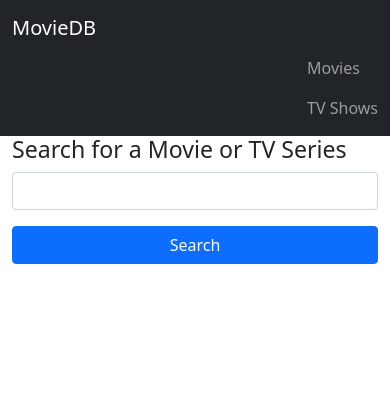
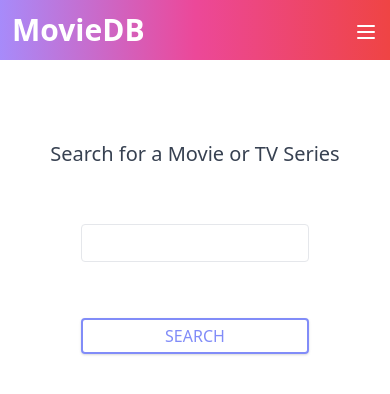
Before and after one commit to jekuuu/portfolio, a React (Create React App) app: page / in a window 390 px wide. Shown: the top 394 px of the page. Built offline with nearby package versions, Linux system fonts and the light colour scheme.

Commit message:
changed home page to tailwind

```diff
--- /dev/null
+++ b/craco.config.js
@@ -0,0 +1,7 @@
+module.exports = {
+  style: {
+    postcss: {
+      plugins: [require('tailwindcss'), require('autoprefixer')],
+    },
+  },
+};
--- /dev/null
+++ b/postcss.config.js
@@ -0,0 +1,6 @@
+module.exports = {
+  plugins: {
+    tailwindcss: {},
+    autoprefixer: {},
+  },
+}
--- a/public/index.html
+++ b/public/index.html
@@ -24,7 +24,6 @@
       work correctly both with client-side routing and a non-root public URL.
       Learn how to configure a non-root public URL by running `npm run build`.
     -->
-    <link href="https://cdn.jsdelivr.net/npm/bootstrap@5.0.0-beta3/dist/css/bootstrap.min.css" rel="stylesheet" integrity="sha384-eOJMYsd53ii+scO/bJGFsiCZc+5NDVN2yr8+0RDqr0Ql0h+rP48ckxlpbzKgwra6" crossorigin="anonymous">
     <title>MovieDB | Search a movie</title>
   </head>
   <body>
--- a/src/Home.js
+++ b/src/Home.js
@@ -28,27 +28,29 @@ const Home = () => {
   };
 
   return (
-    <div className='container'>
-      <div className=''>
-        <h3>Search for a Movie or TV Series</h3>
+    <>
+      <div className='flex flex-col items-center'>
+        <h3 className='text-xl md:text-4xl mt-20 text-gray-700'>
+          Search for a Movie or TV Series
+        </h3>
         {isLoading && <Loader />}
-        <form onSubmit={handleOnSubmit} className='d-flex flex-column'>
+        <form onSubmit={handleOnSubmit} className='flex flex-col md:w-96'>
           <input
             type='text'
             value={searchQuery}
-            className='form-control align-items-center'
+            className='mt-14 px-3 py-2 placeholder-blueGray-300 text-blueGray-600 relative bg-white  rounded text-sm border border-blueGray-300 outline-none focus:outline-none focus:ring w-full'
             onChange={handleTextOnChange}
           />
           <button
             type='submit'
-            className='btn btn-primary mt-3 justify-content-end'
+            className='mt-14  rounded border-2 border-indigo-400 text-indigo-400 px-2 py-1 uppercase shadow  hover:shadow-inner hover:text-white hover:bg-indigo-400'
           >
             Search
           </button>
         </form>
-        <HomeCard movieData={data} mix />
       </div>
-    </div>
+      <HomeCard movieData={data} mix />
+    </>
   );
 };
 
--- a/src/HomeCard.js
+++ b/src/HomeCard.js
@@ -6,10 +6,10 @@ const HomeCard = ({ movieData }) => {
     (movie) => movie.poster_path !== null || movie.poster_path
   );
   return (
-    <div className='row'>
+    <div className='grid grid-cols-1 md:grid-cols-5 gap-5 mt-6 ml-2 mr-2'>
       {data.map((movie) => {
         return (
-          <div className='card col-md-5 offset-md-1 mt-3 col-xs-10'>
+          <div className='bg-white rounded shadow:xl border-2 transform md:hover:scale-105'>
             <Link
               to={
                 movie.media_type === 'tv'
@@ -22,6 +22,7 @@ const HomeCard = ({ movieData }) => {
               <img
                 src={`https://image.tmdb.org/t/p/w342${movie.poster_path}`}
                 alt={movie.title}
+                className='md:h-full bg-cover w-full'
               />
             </Link>
           </div>
--- a/src/Navbar.js
+++ b/src/Navbar.js
@@ -1,29 +1,79 @@
-import React from 'react';
+import React, { useState } from 'react';
 import { NavLink } from 'react-router-dom';
 
 const NavBar = () => {
+  const [toggleMenu, setToggleMenu] = useState(false);
+
+  const handleMenuOnClick = () => {
+    setToggleMenu(!toggleMenu);
+  };
+
   return (
-    <nav className='navbar navbar-expand-lg navbar-dark bg-dark'>
-      <div class='container'>
-        <NavLink to='/' className='navbar-brand'>
+    <>
+      <nav className='flex justify-between bg-gradient-to-r from-purple-400 via-pink-500 to-red-500 py-3'>
+        <NavLink
+          to='/'
+          className='text-3xl text-white pl-3 hover:text-yellow-500 font-bold'
+        >
           MovieDB
         </NavLink>
-        <div className='collapse navbar-collapse d-flex justify-content-end'>
-          <ul className='navbar-nav'>
-            <li className='nav-item'>
-              <NavLink to='/movies' className='nav-link'>
+        <div className='hidden md:block'>
+          <ul className='flex pr-6 '>
+            <li className=''>
+              <NavLink
+                to='/movies'
+                className='text-white pr-6 text-xl hover:text-yellow-500'
+              >
                 Movies
               </NavLink>
             </li>
-            <li className='nav-item'>
-              <NavLink to='/shows' className='nav-link'>
+            <li className=''>
+              <NavLink
+                to='/shows'
+                className='text-white text-xl hover:text-yellow-500'
+              >
                 TV Shows
               </NavLink>
             </li>
           </ul>
         </div>
-      </div>
-    </nav>
+        <svg
+          xmlns='http://www.w3.org/2000/svg'
+          fill='none'
+          viewBox='0 0 24 24'
+          stroke='currentColor'
+          className='h-6 w-6 md:hidden cursor-pointer text-white mr-3 mt-2'
+          onClick={handleMenuOnClick}
+        >
+          <path
+            stroke-linecap='round'
+            stroke-linejoin='round'
+            stroke-width='2'
+            d='M4 6h16M4 12h16M4 18h16'
+          />
+        </svg>
+      </nav>
+      {toggleMenu && (
+        <ul className=' flex flex-col bg-gradient-to-r from-purple-400 via-pink-500 to-red-500 items-center'>
+          <li className=''>
+            <NavLink
+              to='/movies'
+              className='text-white  pr-6 text-xl hover:text-yellow-500'
+            >
+              Movies
+            </NavLink>
+          </li>
+          <li className=''>
+            <NavLink
+              to='/shows'
+              className='text-white text-xl hover:text-yellow-500'
+            >
+              TV Shows
+            </NavLink>
+          </li>
+        </ul>
+      )}
+    </>
   );
 };
 
--- /dev/null
+++ b/tailwind.config.js
@@ -0,0 +1,11 @@
+module.exports = {
+  purge: ['./src/**/*.{js,jsx,ts,tsx}', './public/index.html'],
+  darkMode: false, // or 'media' or 'class'
+  theme: {
+    extend: {},
+  },
+  variants: {
+    extend: {},
+  },
+  plugins: [],
+};
```
Also changed, not shown: package.json (+9 -4 lines), src/Index.css (+7 -0 lines), 1 other file (tests, documents, lock files or other folders).
